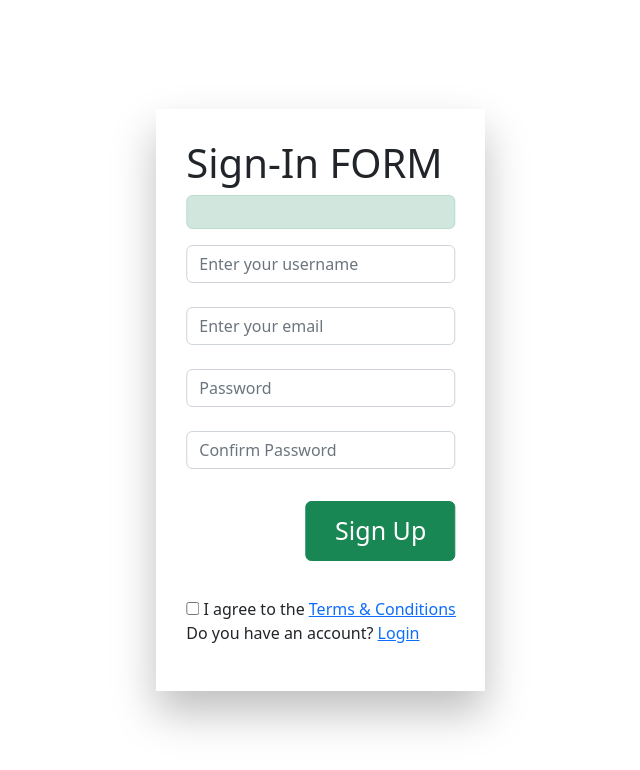
After one commit to Nanjimars/tote-bags_254, a Flask app: template templates/register.html in a window 1280 px wide. The commit adds this page. Shown: the top 770 px of the page, without its empty margins (319-959 px from the left). Run offline with Flask 2, Linux system fonts and the light colour scheme; the template is opened without the code that fills it, so the values that code supplies are empty; some libraries are stand-ins or nearby versions.

Commit message:
Created sign up and sign in pages

```diff
--- a/static/css/style.css
+++ b/static/css/style.css
@@ -127,13 +127,16 @@ nav ul li a:hover::after{
     display:block;
     margin:25px 5px;
 }
-.contact_page{
-  position:absolute;
+
+
+
+.forms{
+position:absolute;
   top:50%;
   left:50%;
   transform: translate(-50%, -50%);
-  width: 72%;
-  padding: 10px;
+  width: auto;
+  padding: 30px;
   box-shadow: 0px 22px 40px rgba(0, 0, 0, 0.25);
 }
 
@@ -150,3 +153,11 @@ width:150px;
 font-size:25px;
 float:right;
 }
+
+#login{
+left:50px;
+}
+
+#sign_up{
+left:450px;
+}
--- /dev/null
+++ b/templates/register.html
@@ -0,0 +1,30 @@
+<!DOCTYPE html>
+<html lang="en">
+<head>
+   <link href="https://cdn.jsdelivr.net/npm/bootstrap@5.2.3/dist/css/bootstrap.min.css" rel="stylesheet" integrity="sha384-rbsA2VBKQhggwzxH7pPCaAqO46MgnOM80zW1RWuH61DGLwZJEdK2Kadq2F9CUG65" crossorigin="anonymous">
+    <script src="https://cdn.jsdelivr.net/npm/bootstrap@5.2.3/dist/js/bootstrap.bundle.min.js" integrity="sha384-kenU1KFdBIe4zVF0s0G1M5b4hcpxyD9F7jL+jjXkk+Q2h455rYXK/7HAuoJl+0I4" crossorigin="anonymous"></script>
+    <link rel="stylesheet" href="../static/css/style.css">
+    <meta charset="UTF-8">
+    <title>Sign up</title>
+</head>
+<body>
+ <section class="forms">
+        <div>
+            <form action="/register" method="POST" id="sign_up">
+                <h1>Sign-In FORM</h1>
+                <h5 class=" alert alert-success">{{msg_pass1}}</h5>
+                <h5 class="text-danger">{{msg_pass2}}</h5>
+                <input name="username" class="form-control" type="text" placeholder="Enter your username"><br>
+                <input name="email" class="form-control" type="text" placeholder="Enter your email"><br>
+                <input name="password" class="form-control" type="password" placeholder="Password"><br>
+                <input name="conf_password" class="form-control" type="password" placeholder="Confirm Password"><br>
+                <h5 class=" text-danger">{{msg_pass}}</h5>
+                <input class="btn btn-success" type="submit" value="Sign Up"><br><br><br><br>
+                <input type="checkbox" > I agree to the <a href=""><u>Terms & Conditions</u></a><br>
+                <p>Do you have an account? <a href="/login">Login</a> </p>
+            </form>
+        </div>
+    </section>
+
+</body>
+</html>
```
Also changed, not shown: templates/login page.html (added, +27 -0 lines).
